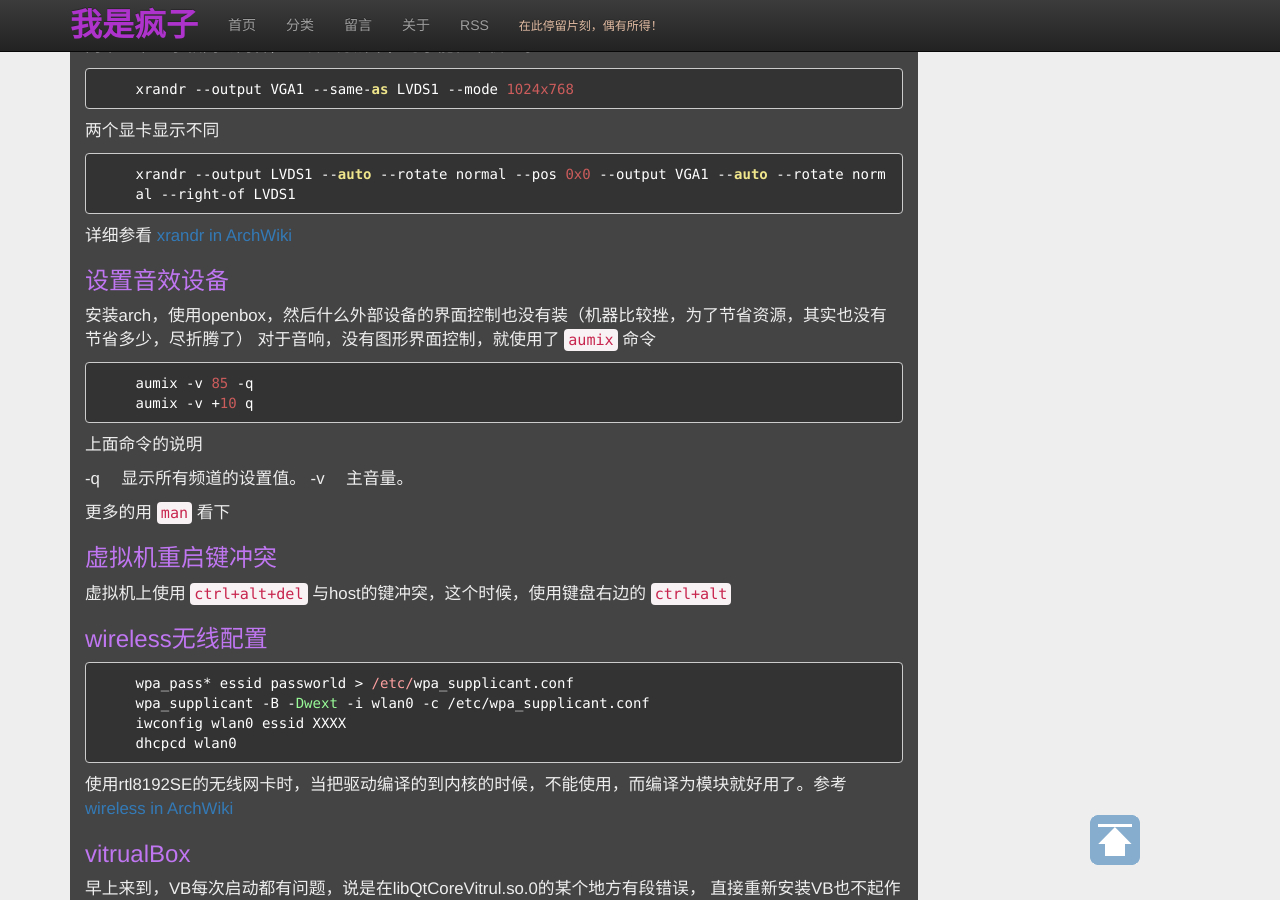
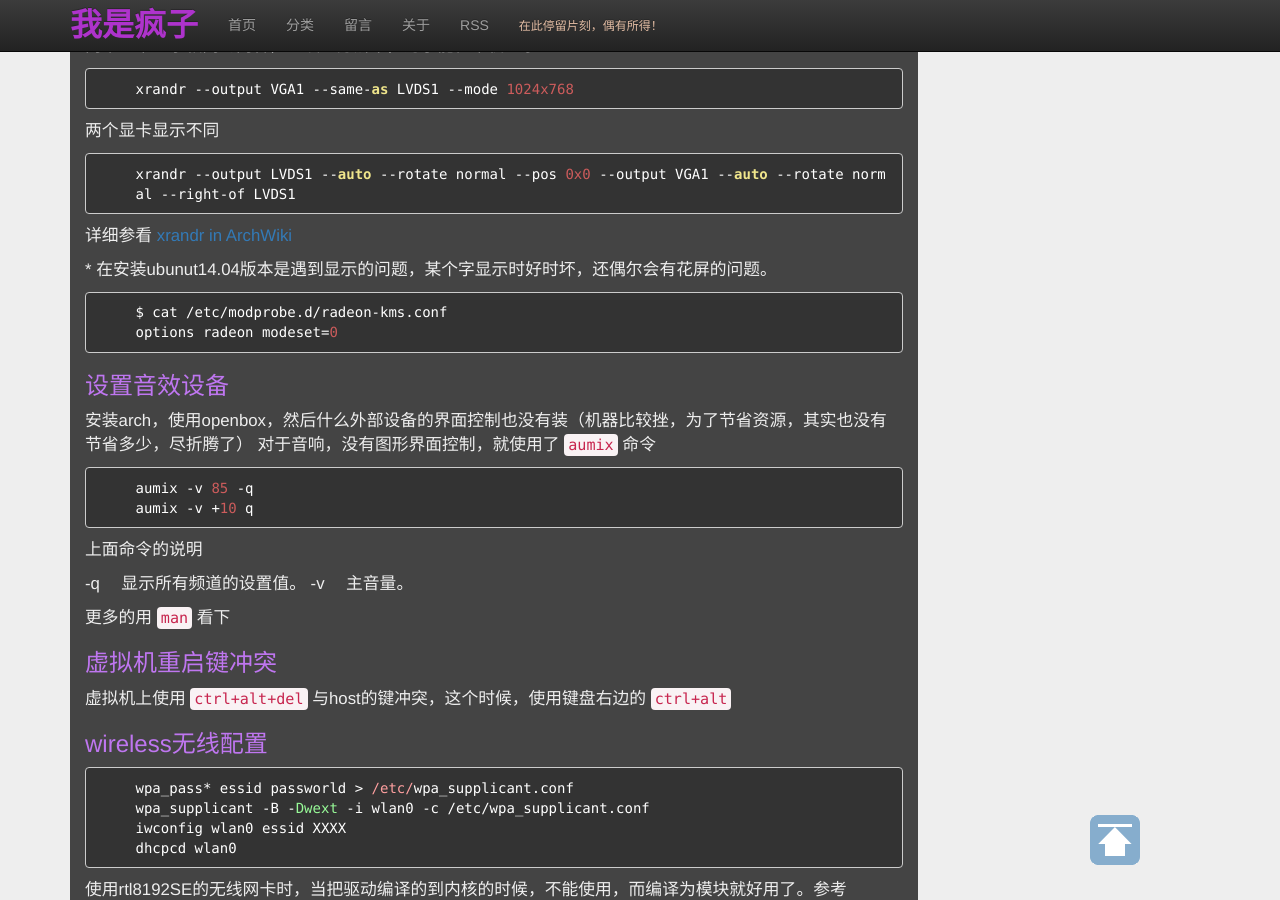
Before and after one commit to jgj1986/jgj1986.github.io, a Jekyll site: the page built from _posts/linux/2014-12-01-Linux小知识之配置.md, in a window 1280 px wide and 900 px high, scrolled down 573 px. Built offline with Jekyll 4.4.1, drawn with Linux system fonts in a browser that asks for light colours; nearby versions of some CDN libraries; comment, search, counter and statistics services are not loaded.

Commit message:
add the blog for vga
Signed-off-by: guojun.jin <guojun.jin@chukong-inc.com>

```diff
--- a/_posts/linux/2014-12-01-Linux小知识之配置.md
+++ b/_posts/linux/2014-12-01-Linux小知识之配置.md
@@ -29,6 +29,14 @@ tags: web
     xrandr --output LVDS1 --auto --rotate normal --pos 0x0 --output VGA1 --auto --rotate normal --right-of LVDS1
 
 详细参看 [xrandr in ArchWiki](https://wiki.archlinux.org/index.php/xrandr){:target="_blank"}
+
+
+*
+在安装ubunut14.04版本是遇到显示的问题，某个字显示时好时坏，还偶尔会有花屏的问题。
+
+    $ cat /etc/modprobe.d/radeon-kms.conf
+    options radeon modeset=0
+
 
 ###设置音效设备
 
```
